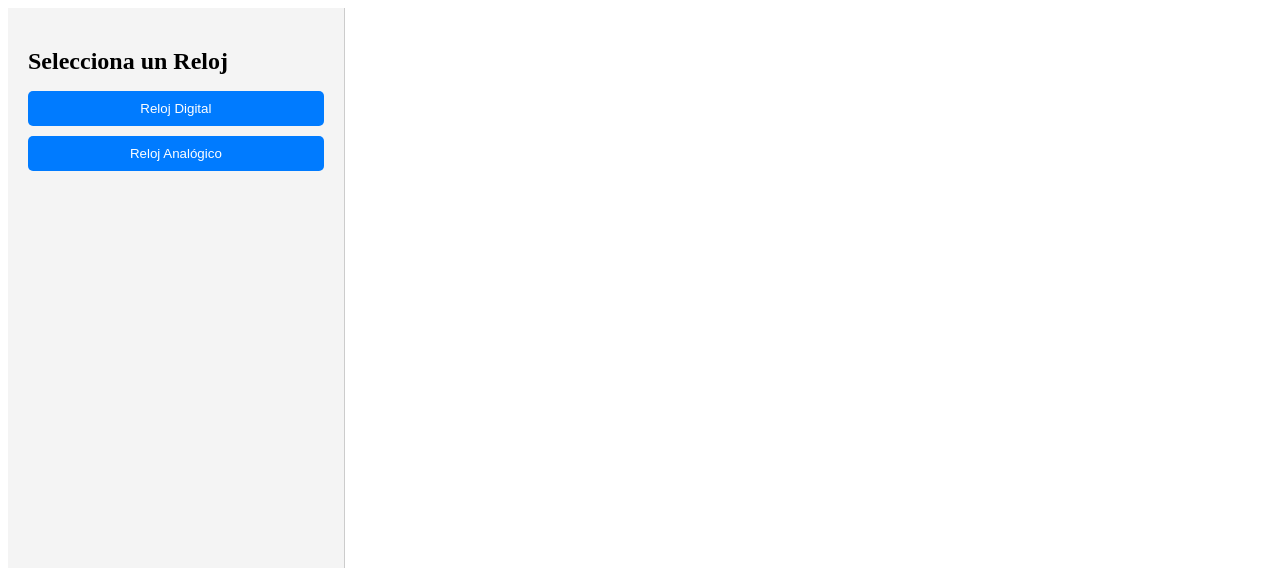
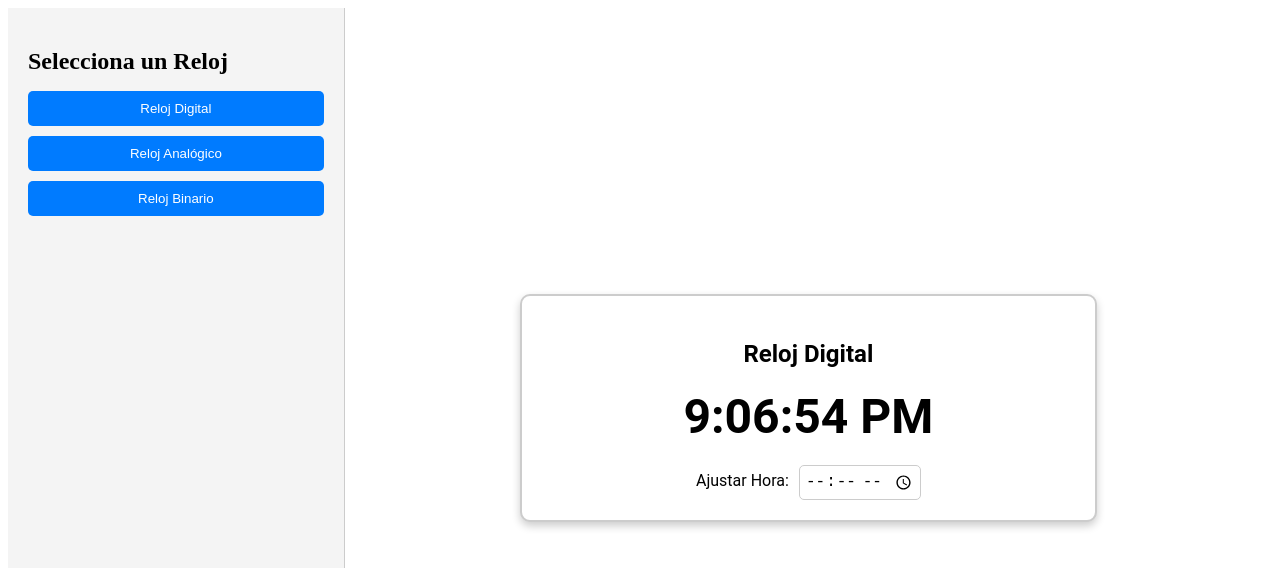
Before and after one commit to jdvillasmil/time-viewer-angular, an Angular app: page /menu-relojes in a window 1280 px wide. Shown: the top 568 px of the page. Built offline with nearby package versions, Linux system fonts and the light colour scheme.

Commit message:
feat: integración del reloj binario en el menú y rutas

```diff
--- a/src/app/app.routes.ts
+++ b/src/app/app.routes.ts
@@ -3,6 +3,8 @@ import { LoginComponent } from './login/login.component';
 import { RegisterComponent } from './register/register.component';
 import { MenuRelojesComponent } from './menu-relojes/menu-relojes.component';
 import { RelojDigitalComponent } from './reloj-digital/reloj-digital.component';
+import { RelojAnalogicoComponent } from './reloj-analogico/reloj-analogico.component'; // Importa el Reloj Analógico
+import { RelojBinarioComponent } from './reloj-binario/reloj-binario.component'; // Importa el Reloj Binario
 
 export const routes: Routes = [
   { path: '', redirectTo: 'login', pathMatch: 'full' },
@@ -10,5 +12,7 @@ export const routes: Routes = [
   { path: 'register', component: RegisterComponent },
   { path: 'menu-relojes', component: MenuRelojesComponent },
   { path: 'reloj-digital', component: RelojDigitalComponent },
+  { path: 'reloj-analogico', component: RelojAnalogicoComponent }, // Añade la ruta para el Reloj Analógico
+  { path: 'reloj-binario', component: RelojBinarioComponent }, // Añade la ruta para el Reloj Binario
   { path: '**', redirectTo: 'login' }, // Ruta para manejar errores
 ];
--- a/src/app/menu-relojes/menu-relojes.component.html
+++ b/src/app/menu-relojes/menu-relojes.component.html
@@ -9,6 +9,9 @@
         <li>
           <button (click)="selectClock('reloj-analogico')">Reloj Analógico</button>
         </li>
+        <li>
+          <button (click)="selectClock('reloj-binario')">Reloj Binario</button>
+        </li>
       </ul>
     </div>
 
@@ -16,12 +19,14 @@
     <div class="reloj-display">
       <!-- Popup container -->
       <div *ngIf="selectedClock === 'reloj-digital'" class="reloj-container">
-        <h3>Reloj Digital</h3>
         <app-reloj-digital></app-reloj-digital>
       </div>
       <div *ngIf="selectedClock === 'reloj-analogico'" class="reloj-container">
-        <h3>Reloj Analógico</h3>
         <app-reloj-analogico></app-reloj-analogico>
+      </div>
+      <div *ngIf="selectedClock === 'reloj-binario'" class="reloj-container">
+
+        <app-reloj-binario></app-reloj-binario>
       </div>
     </div>
   </div>
--- a/src/app/menu-relojes/menu-relojes.component.ts
+++ b/src/app/menu-relojes/menu-relojes.component.ts
@@ -1,19 +1,23 @@
-import { Component } from '@angular/core';
-import { CommonModule } from '@angular/common';
+import { ChangeDetectorRef, Component } from '@angular/core';
 import { RelojDigitalComponent } from '../reloj-digital/reloj-digital.component';
 import { RelojAnalogicoComponent } from '../reloj-analogico/reloj-analogico.component';
+import { RelojBinarioComponent } from '../reloj-binario/reloj-binario.component'; // Importa el Reloj Binario
+import { CommonModule } from "@angular/common";
 
 @Component({
   selector: 'app-menu-relojes',
   standalone: true,
   templateUrl: './menu-relojes.component.html',
   styleUrls: ['./menu-relojes.component.css'],
-  imports: [CommonModule, RelojDigitalComponent, RelojAnalogicoComponent],
+  imports: [CommonModule, RelojDigitalComponent, RelojAnalogicoComponent, RelojBinarioComponent], // Añade el Reloj Binario a los imports
 })
 export class MenuRelojesComponent {
-  selectedClock: string = '';
+  selectedClock: string = 'reloj-digital';
+
+  constructor(private cdr: ChangeDetectorRef) {}
 
   selectClock(clock: string) {
     this.selectedClock = clock;
+    this.cdr.detectChanges(); // Fuerza la detección de cambios
   }
 }
```
Also changed, not shown: src/app/menu-relojes/menu-relojes.component.css (indentation only).
